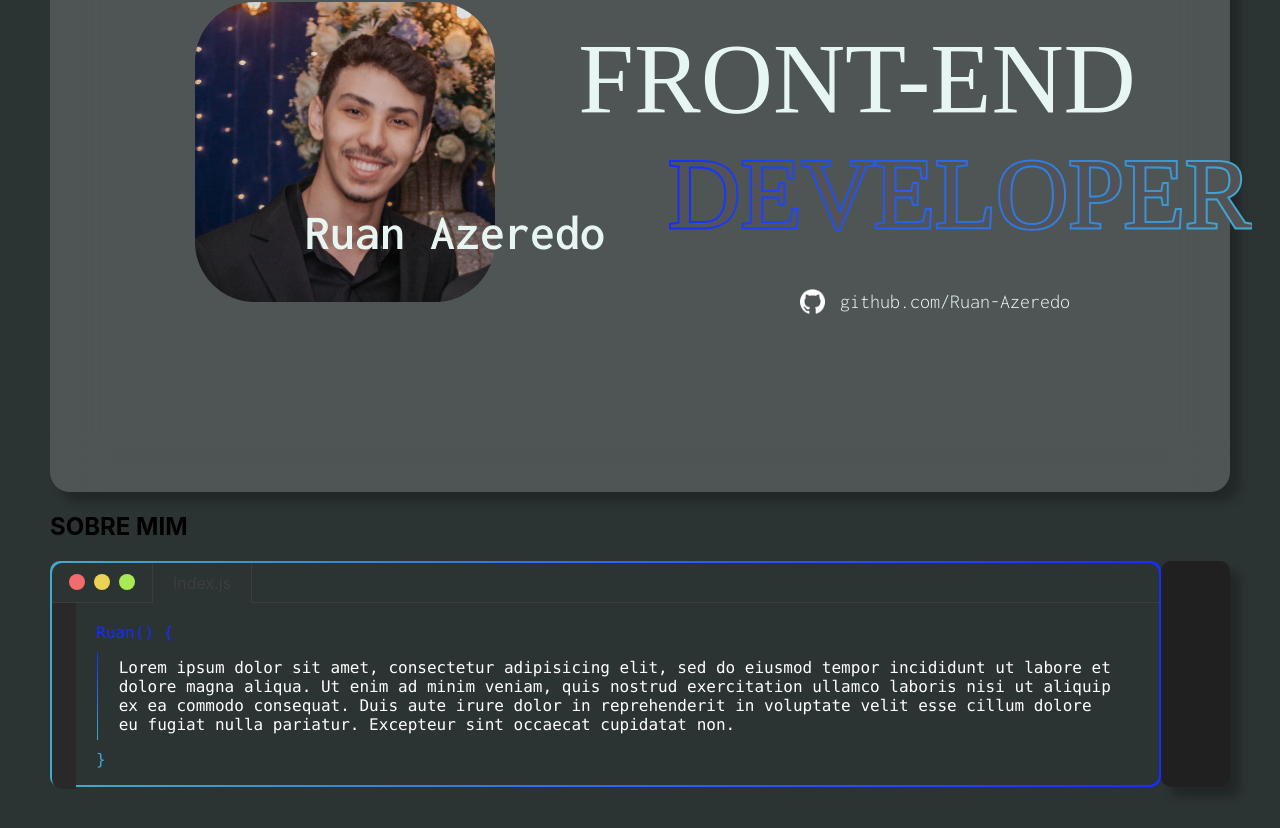
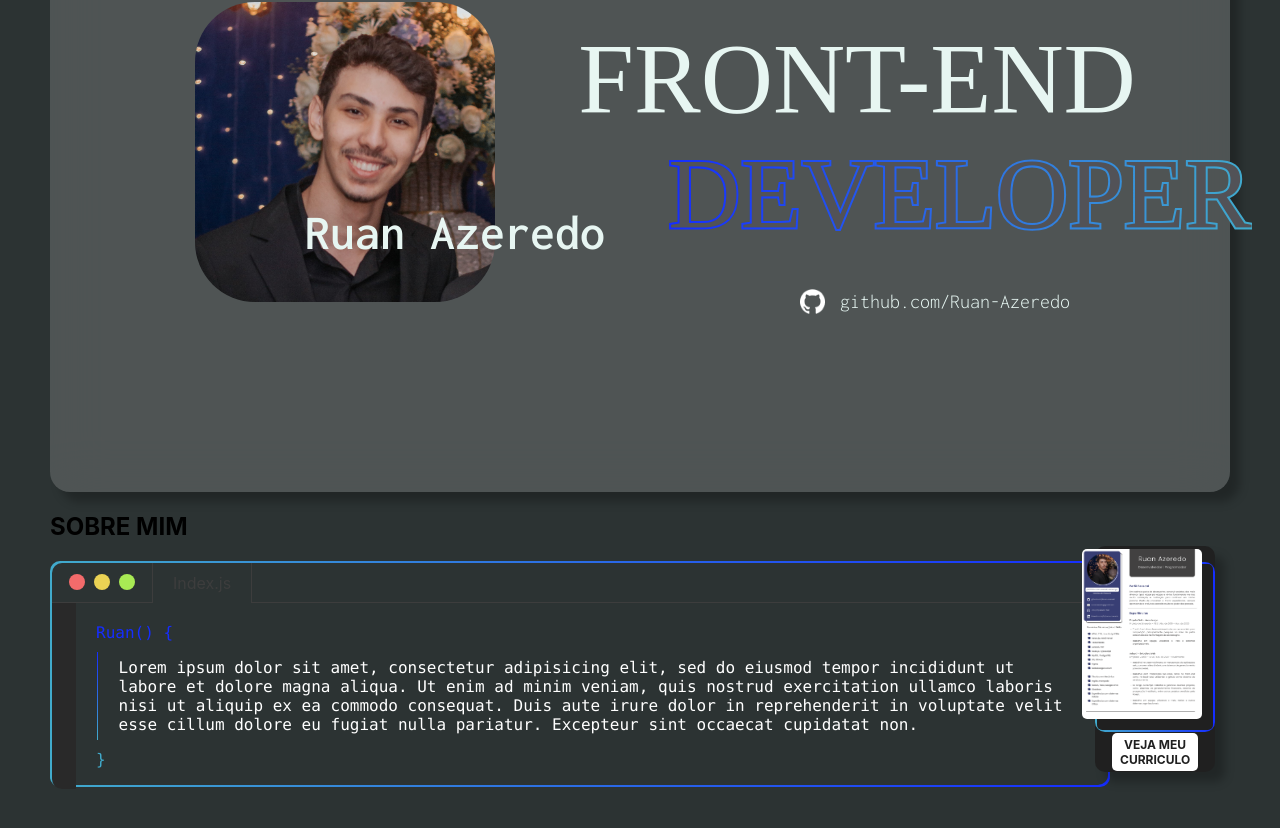
Before and after one commit to Ruan-Azeredo/portifolio, a React (Create React App) app: page / in a window 1280 px wide. Shown: the part 238-1066 px from the top of the page. Built offline with nearby package versions, Linux system fonts and the light colour scheme; a web font is replaced by a local one.

Commit message:
:construction: build: marcacoes html curricul card

```diff
--- a/src/CurriculoComponent.jsx
+++ b/src/CurriculoComponent.jsx
@@ -1,5 +1,12 @@
 export default function CurriculoComponent() {
     return (
-        <div className="black-card-curriculo"></div>
+        <div className=" bg-black black-card-curriculo">
+            <div className="border-gradient curriculo-border">
+                <div className="inside-gradient bkg-black">
+                    <img src="A4-1.png" alt="" className="curriculo-img"/>
+                </div>
+            </div>
+            <a className="link-curriculo" href="Curriculo-Ruan.pdf" download>VEJA MEU CURRICULO</a>
+        </div>
     )
 }
```
